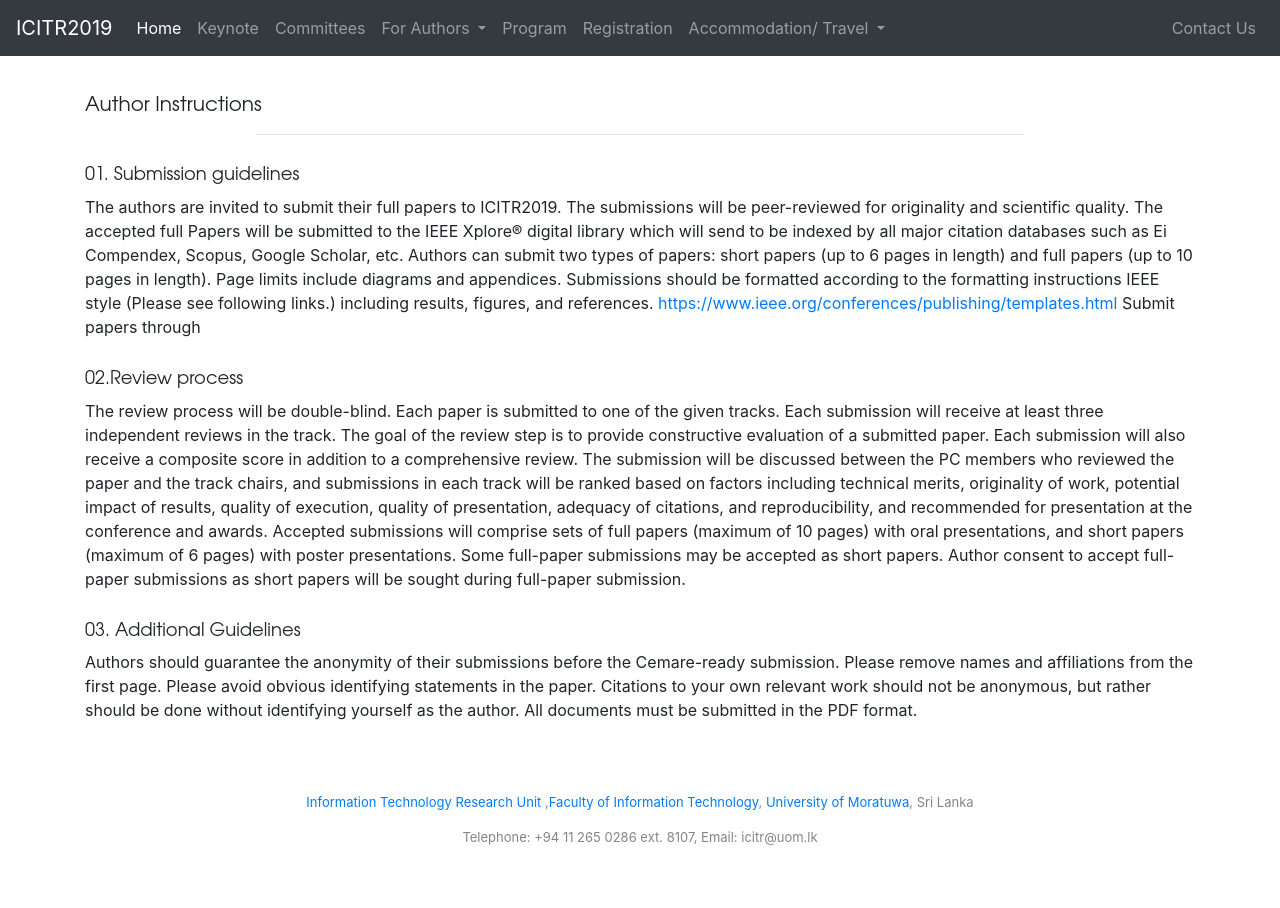
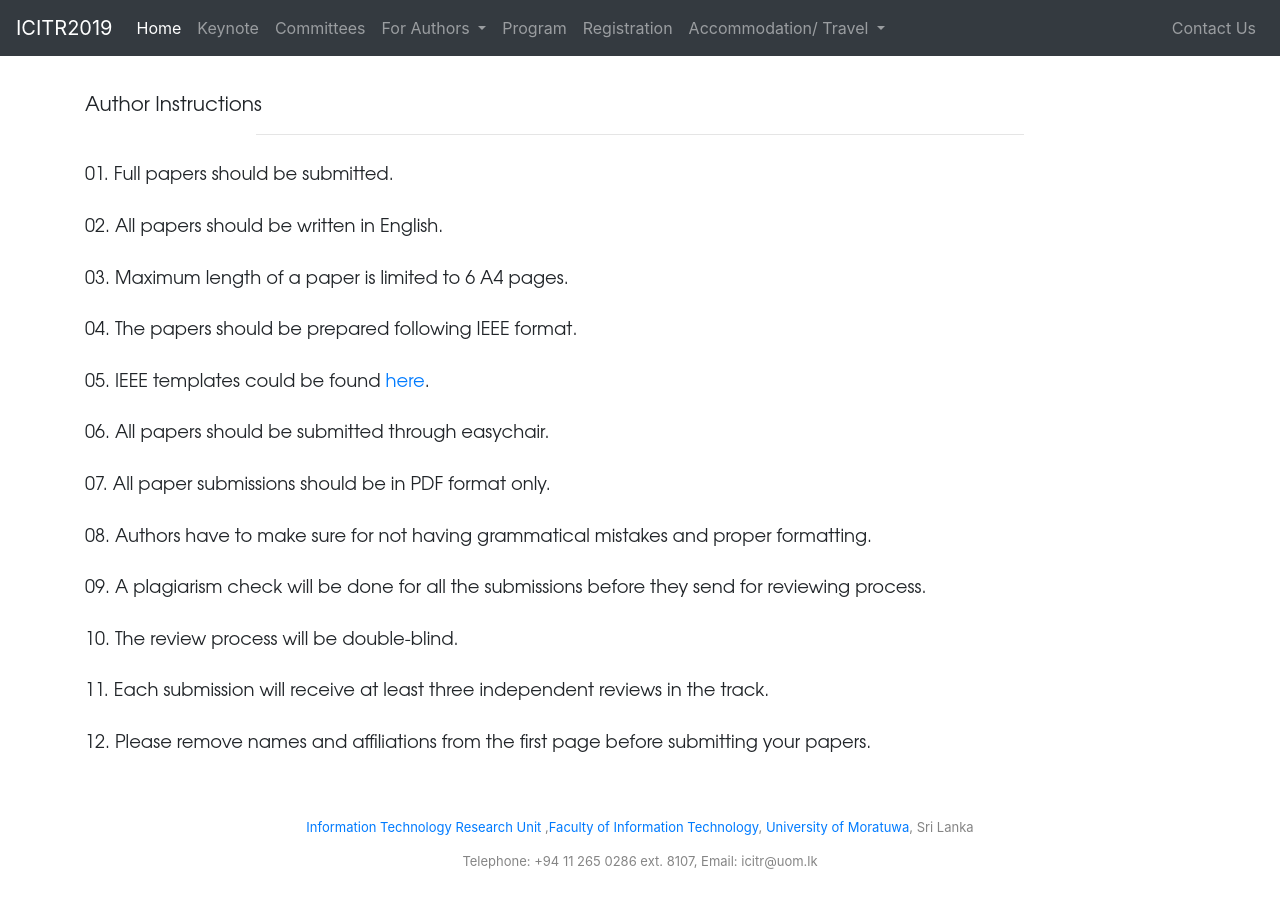
Before and after one commit to DanushkaDissanayaka/ITIRU, an Angular app: page /Author_instructions in a window 1280 px wide. Shown: the top 908 px of the page. Before the commit the page ends 887 px from the top, so only its background shows below. Built offline with nearby package versions, Linux system fonts and the light colour scheme.

Commit message:
Add the abstract

```diff
--- a/src/app/accommodation-or-travel/accommodation-or-travel.component.html
+++ b/src/app/accommodation-or-travel/accommodation-or-travel.component.html
@@ -1,14 +1,14 @@
 <div class="container">
-  <h1 class="text-center" style="text-transform: uppercase">Venue</h1>
+  <h1 class="text-center">Venue</h1>
   <hr>
   <div class="row">
     <div class="col-sm-8">
       <iframe src="https://www.google.com/maps/embed?pb=!1m18!1m12!1m3!1d3961.7931176808756!2d79.89857021720641!3d6.795008316921604!2m3!1f0!2f0!3f0!3m2!1i1024!2i768!4f13.1!3m3!1m2!1s0x3ae245416b7f34b5%3A0x7bd32721ab02560e!2sUniversity%20of%20Moratuwa!5e0!3m2!1sen!2slk!4v1569875218159!5m2!1sen!2slk" width="600" height="450" frameborder="0" style="border:0;" allowfullscreen=""></iframe>
     </div>
     <div class="col-sm-4" id="contact2">
-      <h3 style="text-transform: uppercase">Contact Information</h3>
+      <h3>Contact Information</h3>
       <hr align="left" width="50%">
-      <h4 class="pt-2" style="text-transform: uppercase">Information Technology Research Unit</h4>
+      <h4 class="pt-2">Information Technology Research Unit</h4>
       <p class="card-text">Faculty of Information Technology,
         <br>
         University of Moratuwa,
@@ -17,7 +17,7 @@
         <br>
         Sri Lanka,</p>
       <i class="fab fa-whatsapp" style="color:#000"></i><a href="tel:+"> +94 11 265 0286 ext. 8107 </a><br>
-      <h4 class="pt-2" style="text-transform: uppercase">Email</h4>
+      <h4 class="pt-2">Email</h4>
       <i class="fa fa-envelope" style="color:#000"></i> <a href="">icitr@uom.lk</a><br>
     </div>
   </div>
--- a/src/app/accommodation-or-travel/travel/travel.component.html
+++ b/src/app/accommodation-or-travel/travel/travel.component.html
@@ -1,5 +1,5 @@
 <div class="container">
-  <h1 class="text-center"style="text-transform: uppercase">Travel Info</h1>
+  <h1 class="text-center">Travel Info</h1>
   <hr>
   <div class="row">
     <div class="col-sm-12">
--- a/src/app/forAuthors/submition-guid-line/submition-guid-line.component.html
+++ b/src/app/forAuthors/submition-guid-line/submition-guid-line.component.html
@@ -8,39 +8,18 @@
 
   <div class="container">
     <div class="span12 pagination-centered">
-      <h4 class="paraTitle">01. Submission guidelines</h4>
-      <p>
-        The authors are invited to submit their full papers to ICITR2019. The submissions will be peer-reviewed for
-        originality and scientific quality. The accepted full Papers will be submitted to the IEEE Xplore® digital
-        library which will send to be indexed by all major citation databases such as Ei Compendex, Scopus, Google
-        Scholar, etc.
-
-        Authors can submit two types of papers: short papers (up to 6 pages in length) and full papers (up to 10 pages
-        in length). Page limits include diagrams and appendices. Submissions should be formatted according to the
-        formatting instructions IEEE style (Please see following links.) including results, figures, and references.
-        <a href="https://www.ieee.org/conferences/publishing/templates.html">
-          https://www.ieee.org/conferences/publishing/templates.html</a>
-        Submit papers through
-      </p>
-
-      <h4 class="paraTitle">02.Review process</h4>
-      <p>The review process will be double-blind. Each paper is submitted to one of the given tracks. Each submission
-        will receive at least three independent reviews in the track. The goal of the review step is to provide
-        constructive evaluation of a submitted paper. Each submission will also receive a composite score in addition to
-        a comprehensive review. The submission will be discussed between the PC members who reviewed the paper and the
-        track chairs, and submissions in each track will be ranked based on factors including technical merits,
-        originality of work, potential impact of results, quality of execution, quality of presentation, adequacy of
-        citations, and reproducibility, and recommended for presentation at the conference and awards.
-        Accepted submissions will comprise sets of full papers (maximum of 10 pages) with oral presentations, and short
-        papers (maximum of 6 pages) with poster presentations. Some full-paper submissions may be accepted as short
-        papers. Author consent to accept full-paper submissions as short papers will be sought during full-paper
-        submission.</p>
-
-      <h4 class="paraTitle">03. Additional Guidelines</h4>
-      <p>Authors should guarantee the anonymity of their submissions before the Cemare-ready submission. Please remove
-        names and affiliations from the first page. Please avoid obvious identifying statements in the paper. Citations
-        to your own relevant work should not be anonymous, but rather should be done without identifying yourself as the
-        author. All documents must be submitted in the PDF format.</p>
+      <h5 class="paraTitle">01. Full papers should be submitted.</h5>
+      <h4 class="paraTitle">02. All papers should be written in English.</h4>
+      <h4 class="paraTitle">03. Maximum length of a paper is limited to 6 A4 pages.</h4>
+      <h5 class="paraTitle">04. The papers should be prepared following IEEE format.</h5>
+      <h4 class="paraTitle">05. IEEE templates could be found <a target="_blank" href="https://easychair.org/conferences/?conf=icitr2019">here</a>.</h4>
+      <h4 class="paraTitle">06. All papers should be submitted through easychair. </h4>
+      <h5 class="paraTitle">07. All paper submissions should be in PDF format only.</h5>
+      <h4 class="paraTitle">08. Authors have to make sure for not having grammatical mistakes and proper formatting.</h4>
+      <h4 class="paraTitle">09. A plagiarism check will be done for all the submissions before they send for reviewing process.</h4>
+      <h5 class="paraTitle">10. The review process will be double-blind.</h5>
+      <h4 class="paraTitle">11. Each submission will receive at least three independent reviews in the track. </h4>
+      <h4 class="paraTitle">12. Please remove names and affiliations from the first page before submitting your papers.</h4>
     </div>
   </div>
 </div>
--- a/src/app/keynote-speakers/abstract/abstract.component.html
+++ b/src/app/keynote-speakers/abstract/abstract.component.html
@@ -9,9 +9,8 @@
   <div class="container">
     <div class="span12 pagination-centered">
       <div>
-        <h4>Prof. Hooman</h4>
-        <p class="card-title">Title:</p>
-        <p class="card-text">Cognition-Emotion integration for Affective Human-Robot Interaction</p>
+        <h4>Professor Hooman Samani</h4>
+        <p class="card-text">Title: Cognition-Emotion integration for Affective Human-Robot Interaction</p>
         <img src="assets\img\Hooman_Samani.jpg" style="width: 15rem;" class="rounded float-right" alt="...">
         <p class="card-title">Abstract:</p>
         <p>
--- a/src/app/keynote-speakers/abstract2/abstract2.component.html
+++ b/src/app/keynote-speakers/abstract2/abstract2.component.html
@@ -9,9 +9,8 @@
   <div class="container">
     <div class="span12 pagination-centered">
       <div>
-        <h4>Prof. Hooman</h4>
-        <p class="card-title">Title:</p>
-        <p class="card-text">Artificial Intelligence in Medical Engineering</p>
+        <h4>Prof. Dr. Syoji Kobashi</h4>
+        <p class="card-text">Title: Artificial Intelligence in Medical Engineering</p>
         <img src="assets\img\Prof. Syoji.jpg" style="width: 15rem;" class="rounded float-right" alt="...">
         <p class="card-title">Abstract:</p>
         <p>
--- a/src/app/keynote-speakers/keynote-speakers.component.html
+++ b/src/app/keynote-speakers/keynote-speakers.component.html
@@ -1,7 +1,7 @@
 <div class="mainContainer">
   <div class="container">
     <div class="span12 pagination-centered">
-      <h3 class="subtitle">Key Note Speakers</h3>
+      <h3 class="subtitle">Keynote Speakers</h3>
     </div>
   </div>
   <hr>
@@ -33,7 +33,7 @@
                 Advanced Medical Engineering Research Center, University of Hyogo and an assistant Dean of Graduate
                 School of Engineering, University of Hyogo.</p>
               <p style="font-weight: bold; font-style: italic">Title</p>
-              <p class="card-text">Cognition-Emotion integration for Affective Human-Robot Interaction</p>
+              <p class="card-text">Artificial Intelligence in Medical Engineering</p>
               <a href="#" [routerLink]="['/abstract-keynote2']" class="btn btn-primary">Abstracts</a>
             </div>
           </div>
```
Also changed, not shown: src/app/accommodation-or-travel/accommodation/accommodation.component.html (+7 -7 lines).
